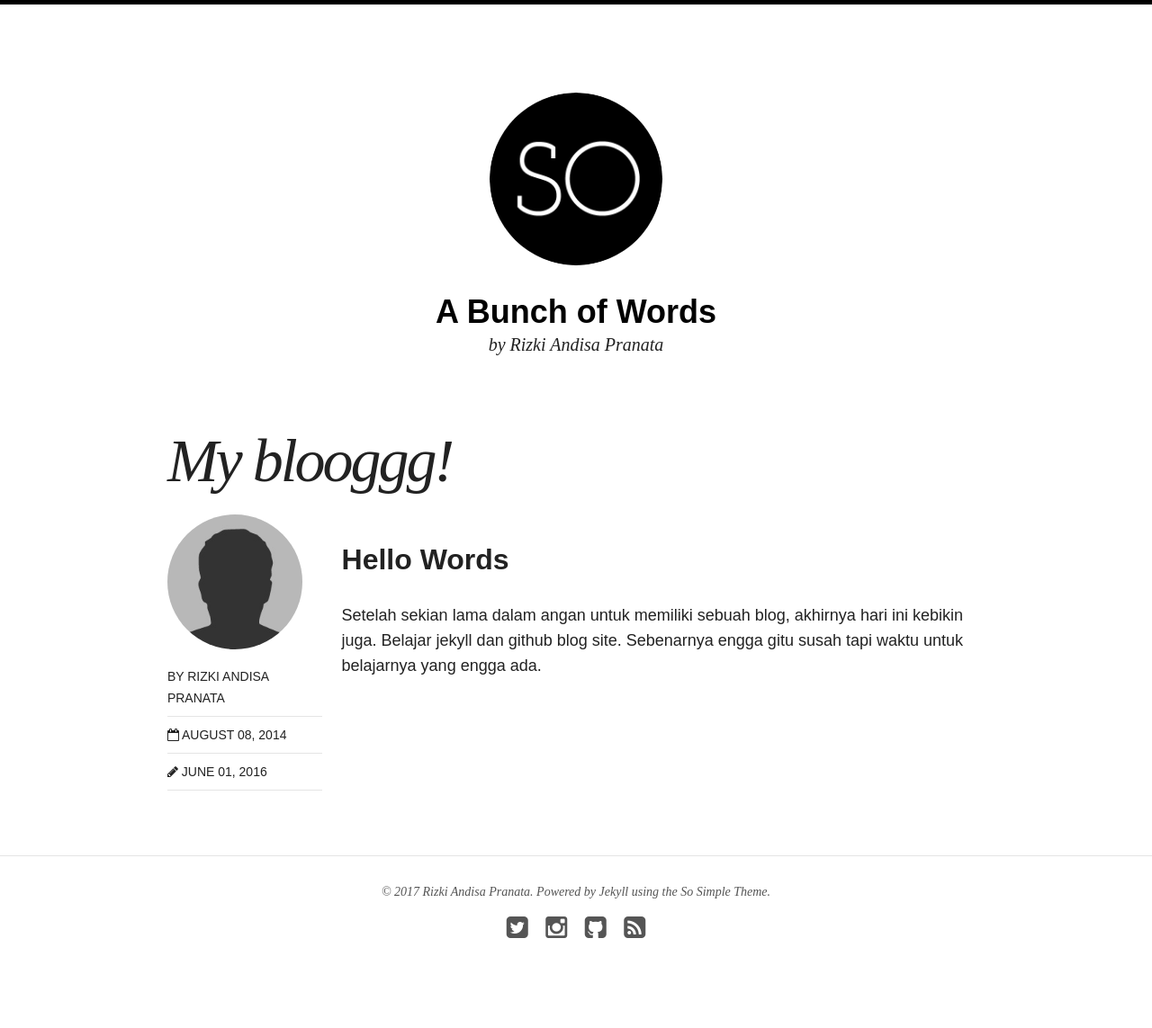
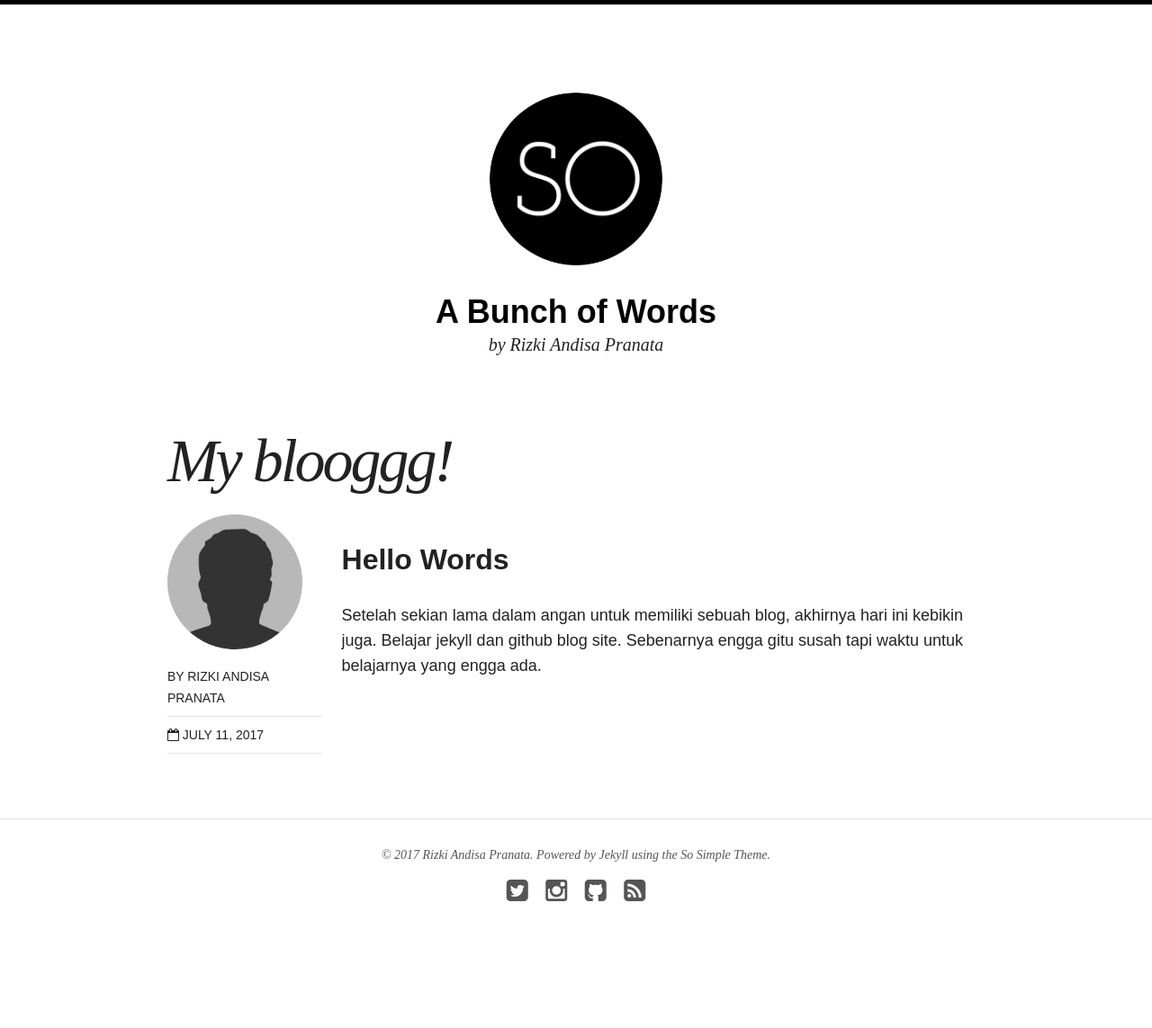
Before and after one commit to Rapranata/rapranata.github.io, a Jekyll site: the page built from _posts/blog/2017-07-12-hello-world.md, in a window 1280 px wide. Shown: the whole page at 90% size. Built offline with Jekyll 4.4.1, drawn with Linux system fonts in a browser that asks for light colours; nearby versions of some CDN libraries; after the commit the page ends 1102 px from its top, so only the background shows below that.

Commit message:
fix post

```diff
--- a/_posts/blog/2017-07-12-hello-world.md
+++ b/_posts/blog/2017-07-12-hello-world.md
@@ -7,8 +7,7 @@ excerpt:
 tags: []
 image:
   feature:
-date: 2014-08-08T15:39:55-04:00
-modified: 2016-06-01T14:19:19-04:00
+date: 2017-07-11
 ---
 ## Hello Words
 
```
